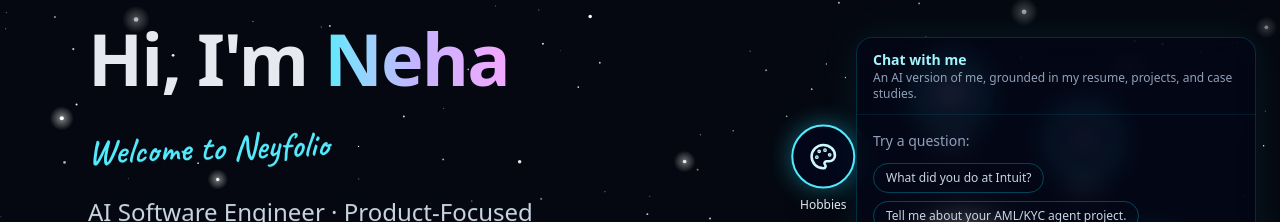
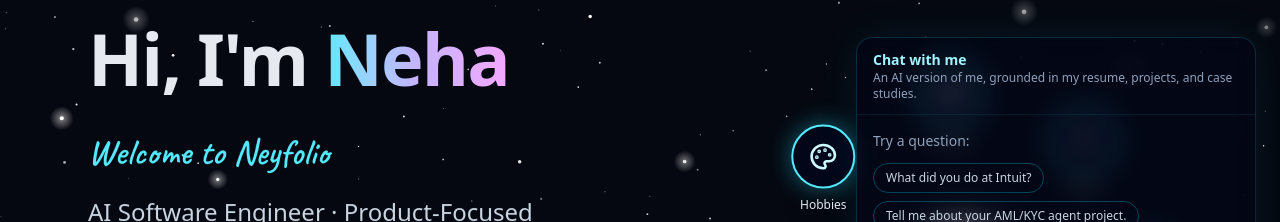
Before and after one commit to nehashirodkar/neyfolio, a Next.js app: page / in a window 1280 px wide. Shown: the part 107-329 px from the top of the page. Built offline with nearby package versions, Linux system fonts and the light colour scheme; grey boxes are pictures that could not be loaded.

Commit message:
Straighten the Welcome to Neyfolio tag

```diff
--- a/components/sections/HeroSection.tsx
+++ b/components/sections/HeroSection.tsx
@@ -19,7 +19,7 @@
 
           {/* Playful cursive tag — appears once the typewriter is mostly done */}
           <FadeUp immediate delay={1200}>
-            <p className="font-cursive text-3xl sm:text-4xl text-cyan-300 -rotate-2 inline-block origin-left">
+            <p className="font-cursive text-3xl sm:text-4xl text-cyan-300">
               Welcome to Neyfolio
             </p>
           </FadeUp>
```
